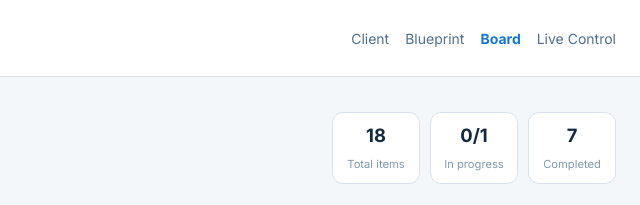
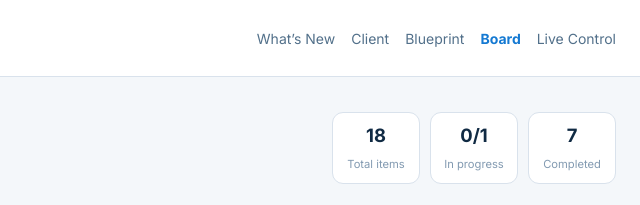
Before and after one commit to jonly03/randr, a website: page board.html in a window 1280 px wide. Shown: the top 205 px of the page, 640-1280 px from the left. Drawn offline with nearby package versions, Linux system fonts and the light colour scheme.

Commit message:
feat: link board.html to client demo hub

```diff
--- a/board.html
+++ b/board.html
@@ -19,7 +19,7 @@
         <div><div class="board-brand-name">Delivery Control</div><div class="board-brand-sub">Lead System Architect view</div></div>
       </div>
       <nav class="d-flex align-items-center gap-3 small" aria-label="Project navigation">
-        <a href="index.html">Client</a><a href="blueprint.html">Blueprint</a><strong>Board</strong><a href="control.html">Live Control</a>
+        <a href="whats-new.html">What’s New</a><a href="index.html">Client</a><a href="blueprint.html">Blueprint</a><strong>Board</strong><a href="control.html">Live Control</a>
       </nav>
     </div>
   </header>
```
